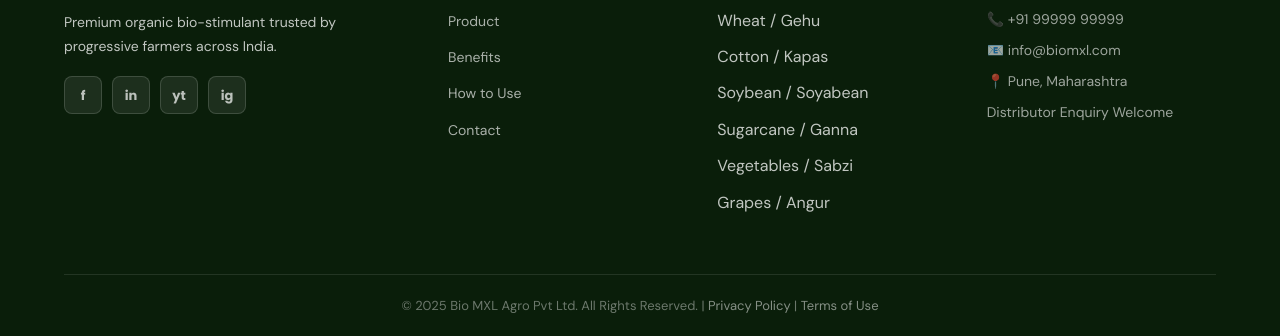
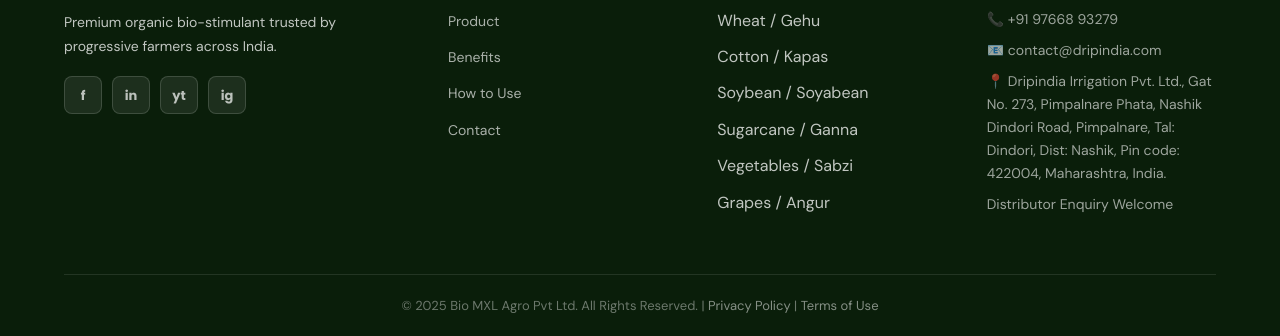
Before and after one commit to DKapoore/BioMXL, a plain HTML site: page index.html in a window 1280 px wide. Shown: the part 10954-11290 px from the top of the page. Drawn offline with nearby package versions, Linux system fonts and the light colour scheme.

Commit message:
index.html

```diff
--- a/index.html
+++ b/index.html
@@ -453,9 +453,9 @@ Phone: 18002021955</p></div></div>
       </div>
       <div class="footer-col">
         <h5 data-i18n="foot_contact">Contact</h5>
-        <p>📞 +91 99999 99999</p>
-        <p>📧 info@biomxl.com</p>
-        <p>📍 Pune, Maharashtra</p>
+        <p>📞 +91 97668 93279</p>
+        <p>📧 contact@dripindia.com</p>
+        <p>📍 Dripindia Irrigation Pvt. Ltd., Gat No. 273, Pimpalnare Phata, Nashik Dindori Road, Pimpalnare, Tal: Dindori, Dist: Nashik, Pin code: 422004, Maharashtra, India.</p>
         <p data-i18n="foot_dist">Distributor Enquiry Welcome</p>
       </div>
     </div>
```
